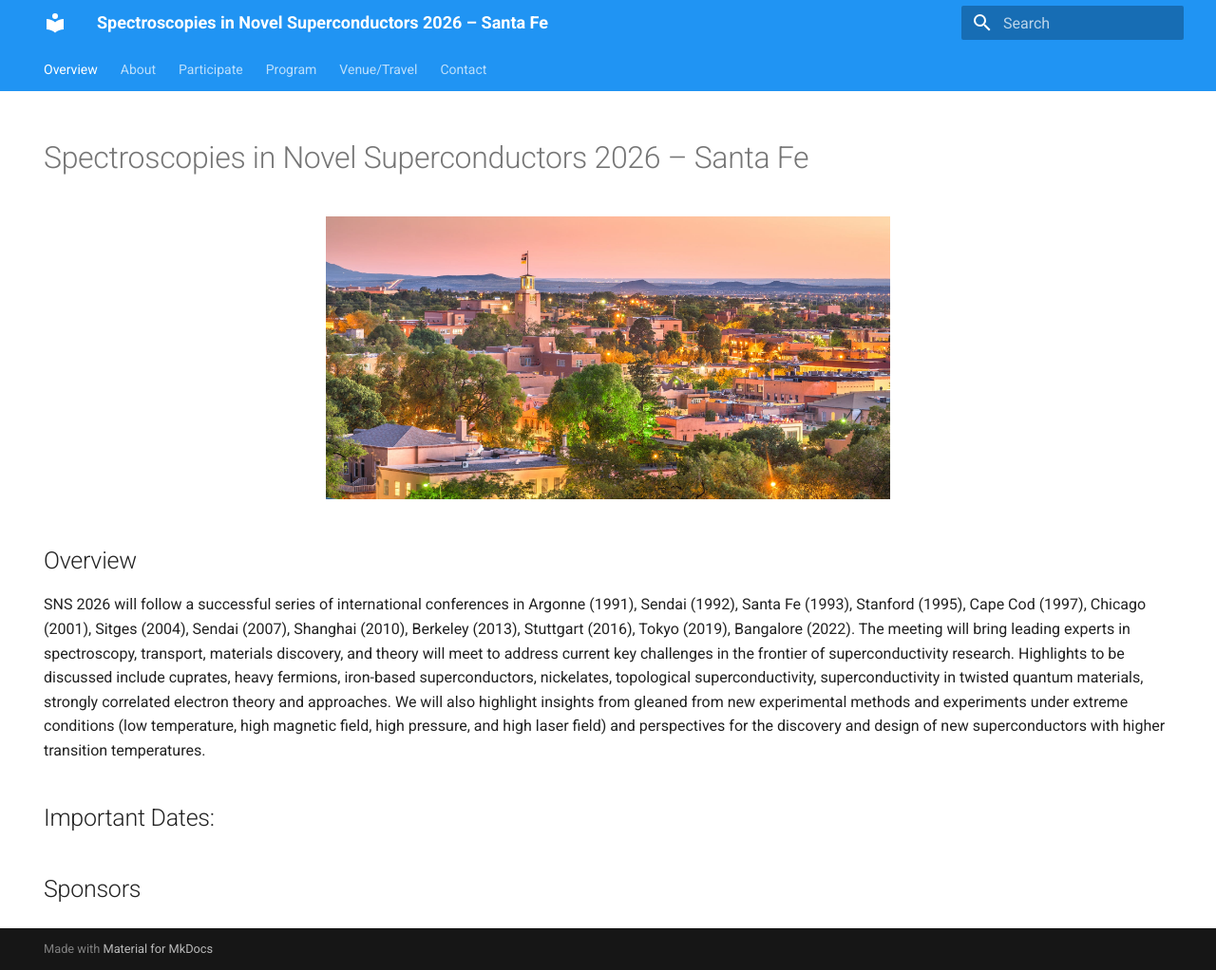
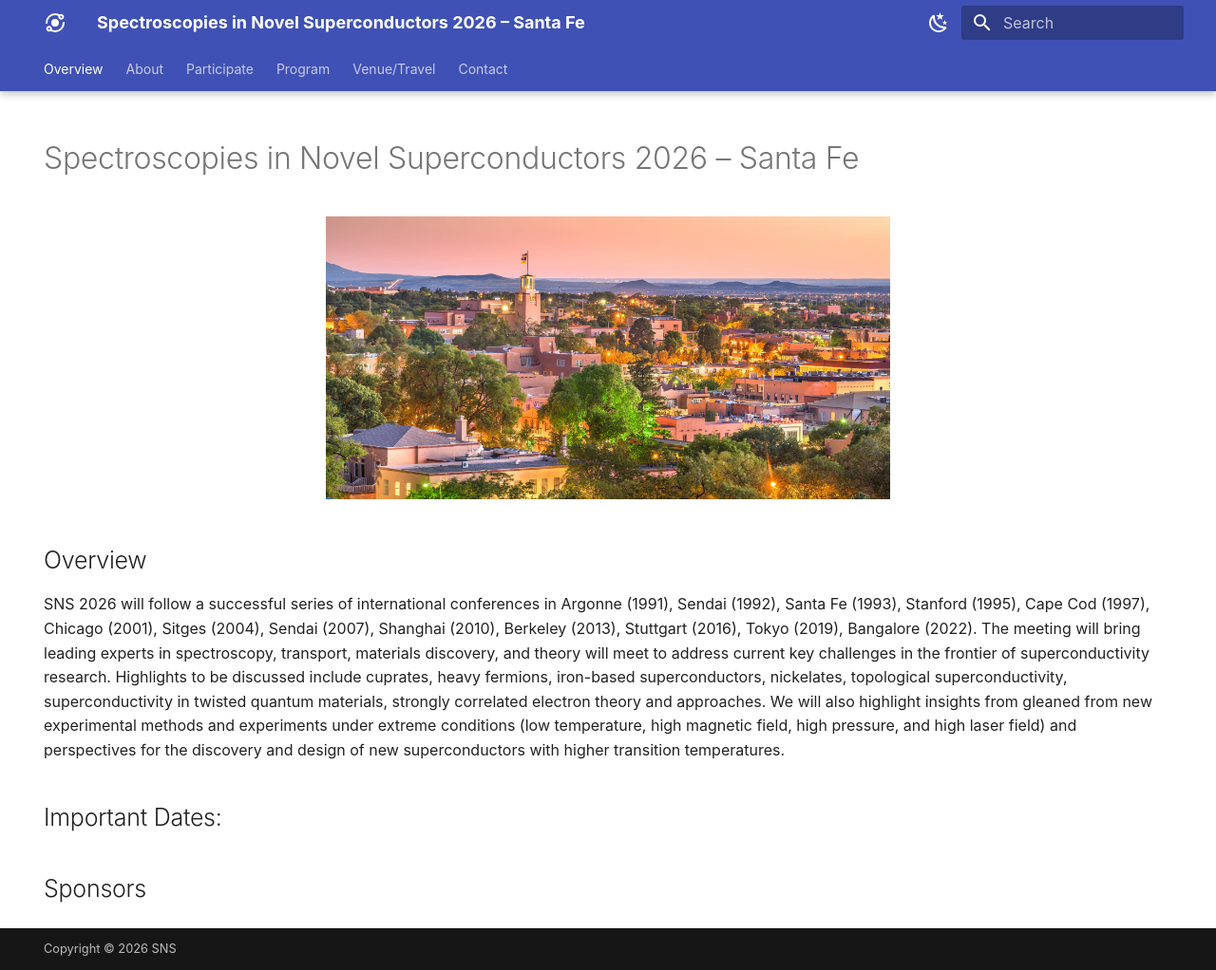
Before and after one commit to SNS2026/SNS2026.github.io, an MkDocs documentation site: the page built from docs/index.md, in a window 1280 px wide and 1022 px high. Shown: the whole window at 95% size. Built offline with MkDocs 1.6.1 and Material for MkDocs 9.7.7, drawn with Linux system fonts in a browser that asks for light colours; some web fonts are replaced.

Commit message:
Update mkdocs.yml

```diff
--- a/mkdocs.yml
+++ b/mkdocs.yml
@@ -6,17 +6,35 @@
 # Mkdocs Theme (Material Mkdocs)
 theme:
   name: material
+  icon:
+    logo: material/atom-variant
+  favicon: assets/favicon_32.png
+
+  font:
+    text: SN Pro
+
   palette:
-    primary: "blue"
-    accent: "blue"
+    # Palette toggle for light mode
+    - scheme: LANL_light
+      toggle:
+        icon: material/weather-night
+        name: Switch to dark mode
+
+    # Palette toggle for dark mode
+    - scheme: LANL_dark
+      toggle:
+        icon: material/weather-sunny
+        name: Switch to light mode
+
+
   features:
     - navigation.instant
+    - navigation.instant.progress
+    - navigation.tracking
     - navigation.tabs
+    - navigation.tabs.sticky
     - navigation.top
-
-markdown_extensions:
-  - attr_list
-  - md_in_html
+    - navigation.sections
 
 nav:
   - Overview: index.md
@@ -25,3 +43,48 @@
   - Program: program.md
   - Venue/Travel: location.md
   - Contact: contact.md
+
+
+copyright: Copyright &copy; 2026 SNS
+
+extra:
+  generator: false
+#  homepage: https://sns2026.org
+
+extra_css:
+  - stylesheets/extras.css
+
+markdown_extensions:
+  - attr_list
+  - md_in_html
+  # Python Markdown
+  - abbr
+  - admonition
+#  - attr_list
+  - def_list
+  - footnotes
+#  - md_in_html
+  - toc:
+      permalink: true
+
+  # Python Markdown Extensions
+  - pymdownx.arithmatex:
+      generic: true
+  - pymdownx.betterem:
+      smart_enable: all
+  - pymdownx.caret
+  - pymdownx.details
+  - pymdownx.emoji:
+      emoji_index: !!python/name:material.extensions.emoji.twemoji
+      emoji_generator: !!python/name:material.extensions.emoji.to_svg
+  - pymdownx.highlight
+  - pymdownx.inlinehilite
+  - pymdownx.keys
+  - pymdownx.mark
+  - pymdownx.smartsymbols
+  - pymdownx.superfences
+  - pymdownx.tabbed:
+      alternate_style: true
+  - pymdownx.tasklist:
+      custom_checkbox: true
+  - pymdownx.tilde
```
